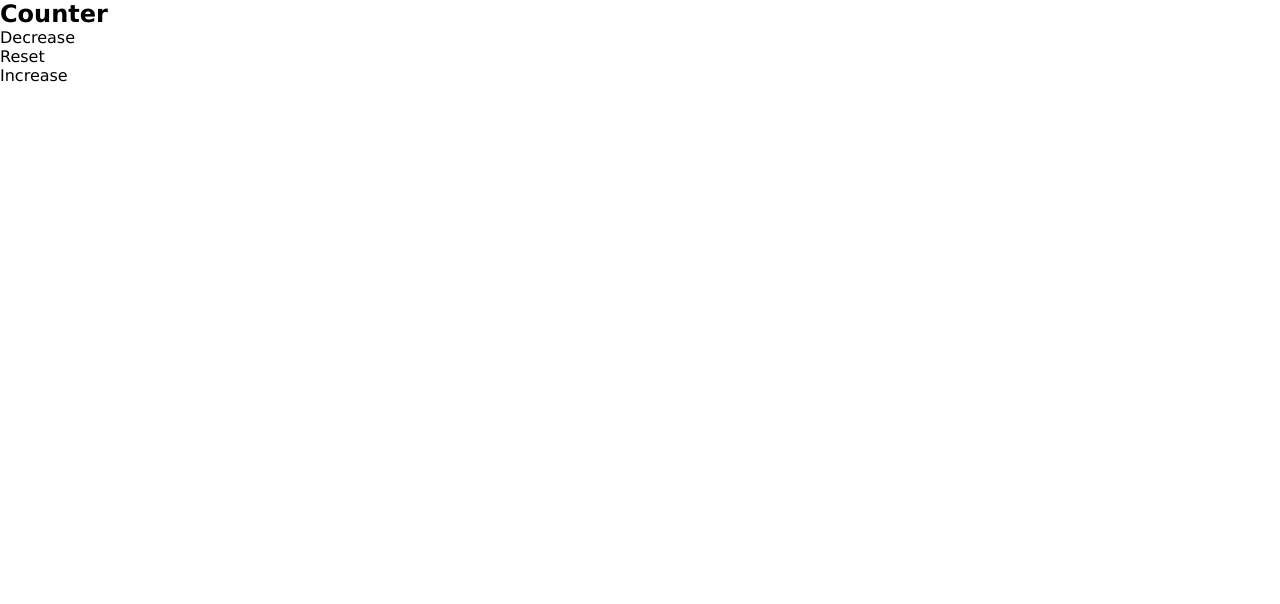
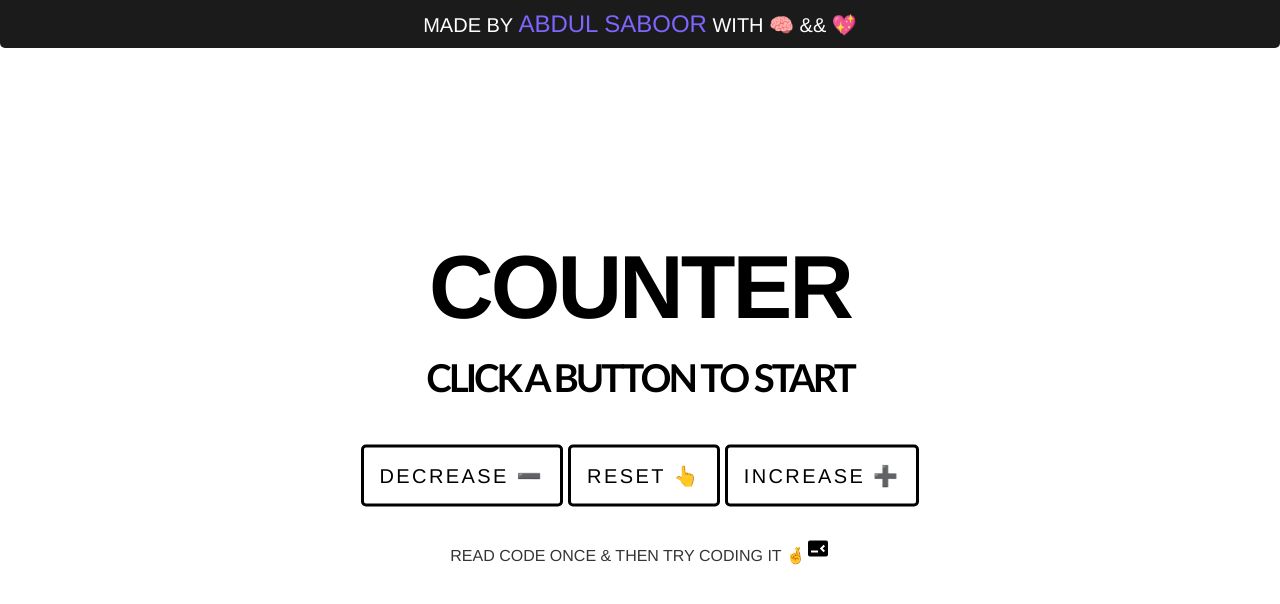
Before and after one commit to Abdulsaboor2004/JavaScript_Projects, a plain HTML site: page Counter ✔/index.html in a window 1280 px wide. Drawn offline with Linux system fonts and the light colour scheme.

Commit message:
COUNTER is Completed ✔

```diff
--- a/Counter ✔/index.html
+++ b/Counter ✔/index.html
@@ -10,37 +10,186 @@
       margin: 0;
       padding: 0;
       box-sizing: border-box;
-      font-family: Verdana, Geneva, Tahoma, sans-serif;
+      font-family: "Franklin Gothic Medium", "Arial Narrow", Arial, sans-serif;
+      text-transform: uppercase;
+      text-align: center;
     }
 
-    #h2 {
-      font-size: 12vh;
+    body,
+    html {
+      width: 100%;
+      height: 100%;
+    }
+
+    .content {
+      position: absolute;
+      top: 50%;
+      left: 50%;
+      transform: translate(-50%, -50%);
+      width: 100%;
+      max-width: 1920px;
+    }
+
+    h1 {
+      font-size: 7vmax;
+    }
+
+    h2 {
+      font-size: 3vmax;
+      font-family: "Gill Sans", "Gill Sans MT", Calibri, "Trebuchet MS",
+        sans-serif;
+      transition: all 0.3s ease;
+      padding: 15px;
+    }
+
+    h1,
+    h2 {
       margin: auto;
       font-weight: 700;
+      text-wrap: pretty;
+      letter-spacing: -3px;
     }
 
+    .buttons {
+      margin: 30px 10px;
+      display: flex;
+      justify-content: center;
+      align-items: center;
+      flex-direction: row;
+      flex-wrap: wrap;
+      gap: 5px;
+    }
 
+    .button {
+      padding: 16px;
+      background-color: transparent;
+      color: black;
+      border: 3px solid black;
+      outline: none;
+      cursor: pointer;
+      border-radius: 5px;
+      letter-spacing: 2.4px;
+      font-size: 20px;
+      transition: all 0.1s ease-in;
+    }
+
+    .button:hover {
+      background-color: black;
+      color: #fff;
+    }
+
+    .button:nth-child(1):active {
+      color: red;
+    }
+
+    @media (orientation: portrait) {
+      .button:nth-child(2) {
+        order: 3;
+        margin: 100px;
+      }
+    }
+
+    .button:nth-child(2):active {
+      color: #666;
+    }
+
+    .button:nth-child(3):active {
+      color: green;
+    }
+
+    #warning {
+      color: #353535;
+      transition: all 0.2s ease-in-out;
+    }
+
+    footer {
+      background-color: #1b1b1b;
+      border: none;
+      color: #fff;
+      border-bottom-left-radius: 5px;
+      border-bottom-right-radius: 5px;
+      padding: 10px;
+      font-size: 20px;
+    }
+    footer a {
+      font-size: 24px;
+      color: rgb(125, 101, 255);
+      text-decoration: none;
+    }
   </style>
   <body>
+    <div class="content">
+      <h1>Counter</h1>
 
-
-    <div class="wrapper">
-      <h2>Counter</h2>
-
-      <h2 id="number"></h2>
+      <h2 id="number">Click A Button to Start</h2>
 
       <div class="buttons">
-        <div class="button">Decrease</div>
-        <div class="button">Reset</div>
-        <div class="button">Increase</div>
+        <div id="decrease" class="button">Decrease ➖</div>
+        <div id="reset" class="button" ondblclick="reset()">Reset 👆</div>
+        <div id="increase" class="button">Increase ➕</div>
       </div>
+
+      <p id="warning">
+        This Will Help, Strengthen Your JavaScript 🐱‍🏍<svg
+          xmlns="http://www.w3.org/2000/svg"
+          width="24"
+          height="24"
+          viewBox="0 0 24 24"
+          style="fill: rgba(0, 0, 0, 1); transform: ; msfilter: "
+        >
+          <path
+            d="M3 3h18v18H3V3zm16.525 13.707c-.131-.821-.666-1.511-2.252-2.155-.552-.259-1.165-.438-1.349-.854-.068-.248-.078-.382-.034-.529.113-.484.687-.629 1.137-.495.293.09.563.315.732.676.775-.507.775-.507 1.316-.844-.203-.314-.304-.451-.439-.586-.473-.528-1.103-.798-2.126-.775l-.528.067c-.507.124-.991.395-1.283.754-.855.968-.608 2.655.427 3.354 1.023.765 2.521.933 2.712 1.653.18.878-.652 1.159-1.475 1.058-.607-.136-.945-.439-1.316-1.002l-1.372.788c.157.359.337.517.607.832 1.305 1.316 4.568 1.249 5.153-.754.021-.067.18-.528.056-1.237l.034.049zm-6.737-5.434h-1.686c0 1.453-.007 2.898-.007 4.354 0 .924.047 1.772-.104 2.033-.247.517-.886.451-1.175.359-.297-.146-.448-.349-.623-.641-.047-.078-.082-.146-.095-.146l-1.368.844c.229.473.563.879.994 1.137.641.383 1.502.507 2.404.305.588-.17 1.095-.519 1.358-1.059.384-.697.302-1.553.299-2.509.008-1.541 0-3.083 0-4.635l.003-.042z"
+          ></path>
+        </svg>
+      </p>
     </div>
-
-
+    <footer>
+      Made by
+      <a href="https://github.com/Abdulsaboor2004/">Abdul Saboor</a> With 🧠 &&
+      💖
+    </footer>
 
     <script>
+      const number = document.getElementById("number");
+      const resetButton = document.getElementById("reset");
+      const increaseButton = document.getElementById("increase");
+      const decreaseButton = document.getElementById("decrease");
+      const warningDisplay = document.getElementById("warning");
 
+      function reset() {
+        number.innerHTML = 0;
+        number.style.color = "#666";
+      }
 
+      increaseButton.addEventListener("click", () => {
+        let currentValue = parseInt(number.innerHTML);
+        currentValue = isNaN(currentValue) ? 0 : currentValue;
+        number.innerHTML = currentValue + 1;
+        updateColor();
+      });
+
+      decreaseButton.addEventListener("click", () => {
+        let currentValue = parseInt(number.innerHTML);
+        currentValue = isNaN(currentValue) ? 0 : currentValue;
+        number.innerHTML = currentValue - 1;
+        updateColor();
+      });
+
+      function updateColor() {
+        currentValue = parseInt(number.innerHTML);
+
+        if (currentValue < 0) {
+          number.style.color = "red";
+        } else if (currentValue > 0) {
+          number.style.color = "green";
+        } else {
+          number.style.color = "#666";
+        }
+      }
+
+      setTimeout(() => {
+        warningDisplay.innerHTML = `Read Code Once & Then Try Coding It 🤞<svg xmlns="http://www.w3.org/2000/svg" width="24" height="24" viewBox="0 0 24 24" style="fill: rgba(0, 0, 0, 1);transform: scaleX(-1);msFilter:progid:DXImageTransform.Microsoft.BasicImage(rotation=0, mirror=1);"><path d="M20 4H4a2 2 0 0 0-2 2v12a2 2 0 0 0 2 2h16a2 2 0 0 0 2-2V6a2 2 0 0 0-2-2zM6.414 15.707 5 14.293 7.293 12 5 9.707l1.414-1.414L10.121 12l-3.707 3.707zM19 16h-7v-2h7v2z"></path></svg>`;
+      }, 3200);
     </script>
   </body>
 </html>
```
